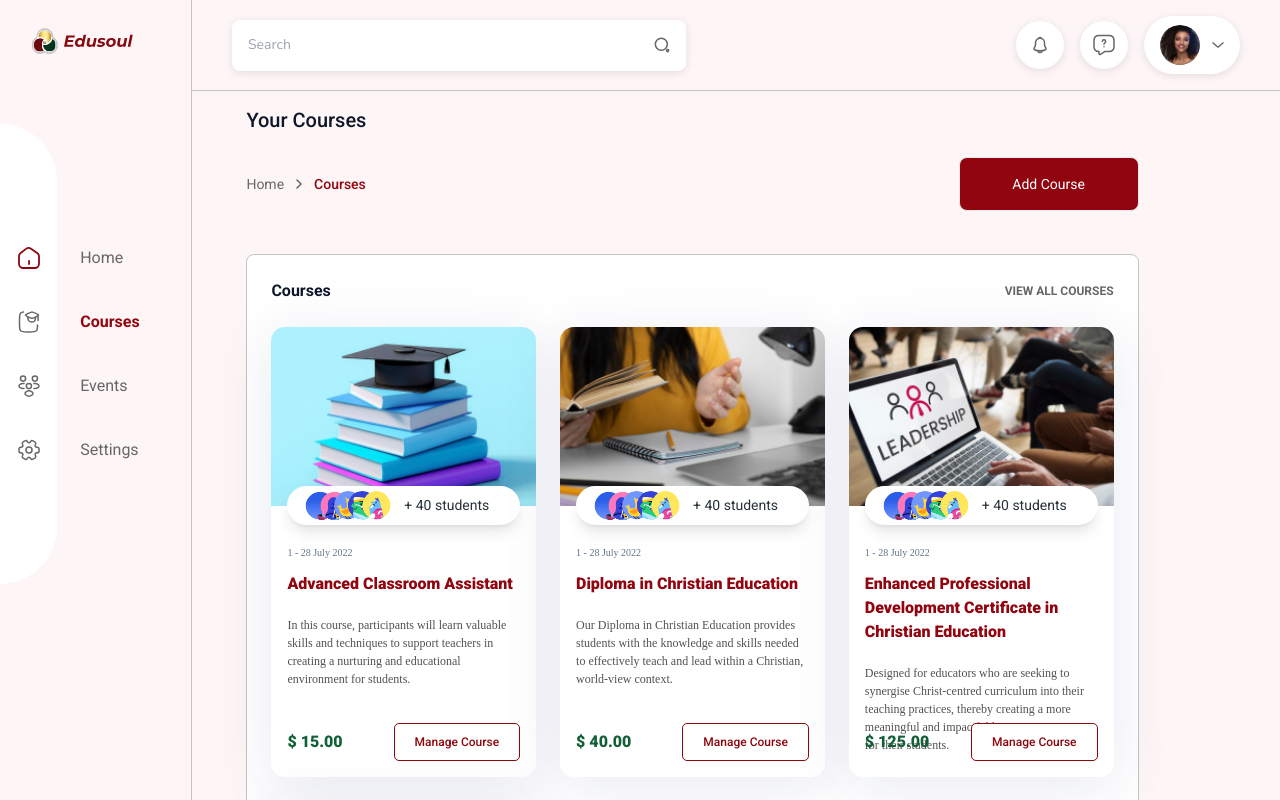
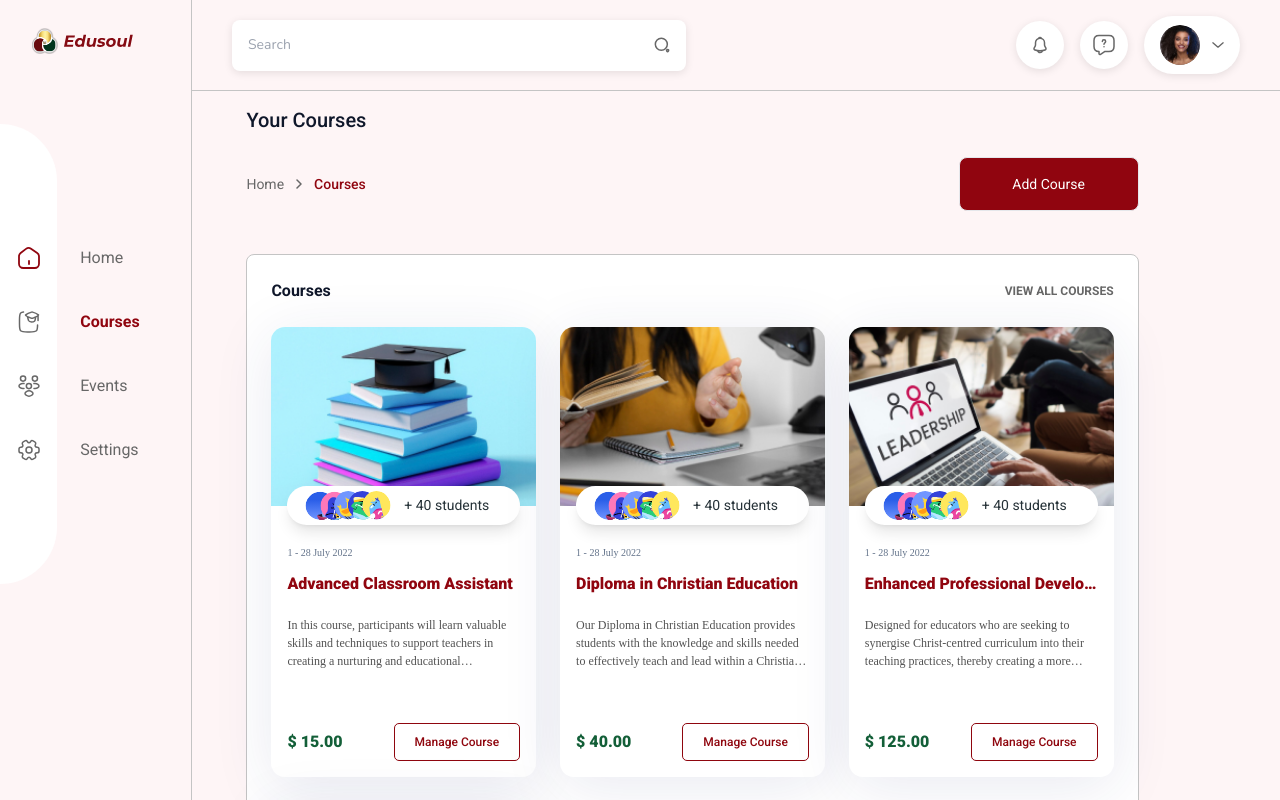
Before and after one commit to tricodenetwork/edusoul, a Next.js app: page /admin/courses in a window 1280 px wide. Shown: the top 800 px of the page. Built offline with nearby package versions, Linux system fonts and the light colour scheme.

Commit message:
update PR

```diff
--- a/src/components/shared/Courses/courseList.jsx
+++ b/src/components/shared/Courses/courseList.jsx
@@ -69,11 +69,11 @@ export default function CourseList({ course }) {
           <p className="text-slate-500 text-[10px] font-normal font-['Raleway'] leading-[15px]">
             1 - 28 July 2022
           </p>
-          <div className='text-primary text-base font-extrabold '>
+          <div className='text-primary text-base font-extrabold truncate'>
             {course.title}
             {/* {course.name} */}
           </div>
-          <h4 className="text-neutral-600 mt-2 text-[12px] font-normal font-['Raleway']">
+          <h4 className="text-neutral-600 mt-2 text-[12px] font-normal font-['Raleway'] text-ellipsis line-clamp-3">
             {course.snippet}
           </h4>
           <div className='w-[264.27px] h-[16.17px]' />
```
